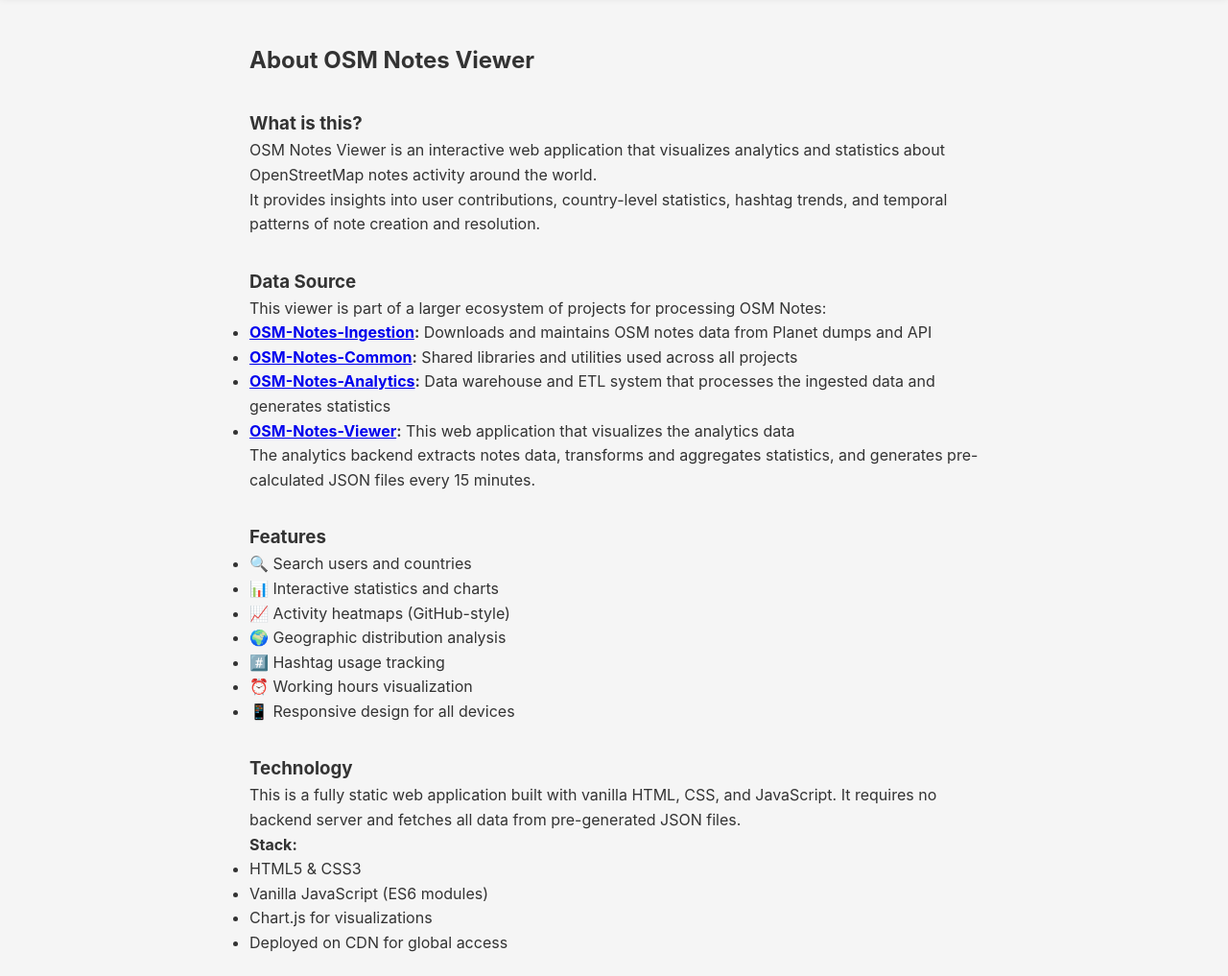
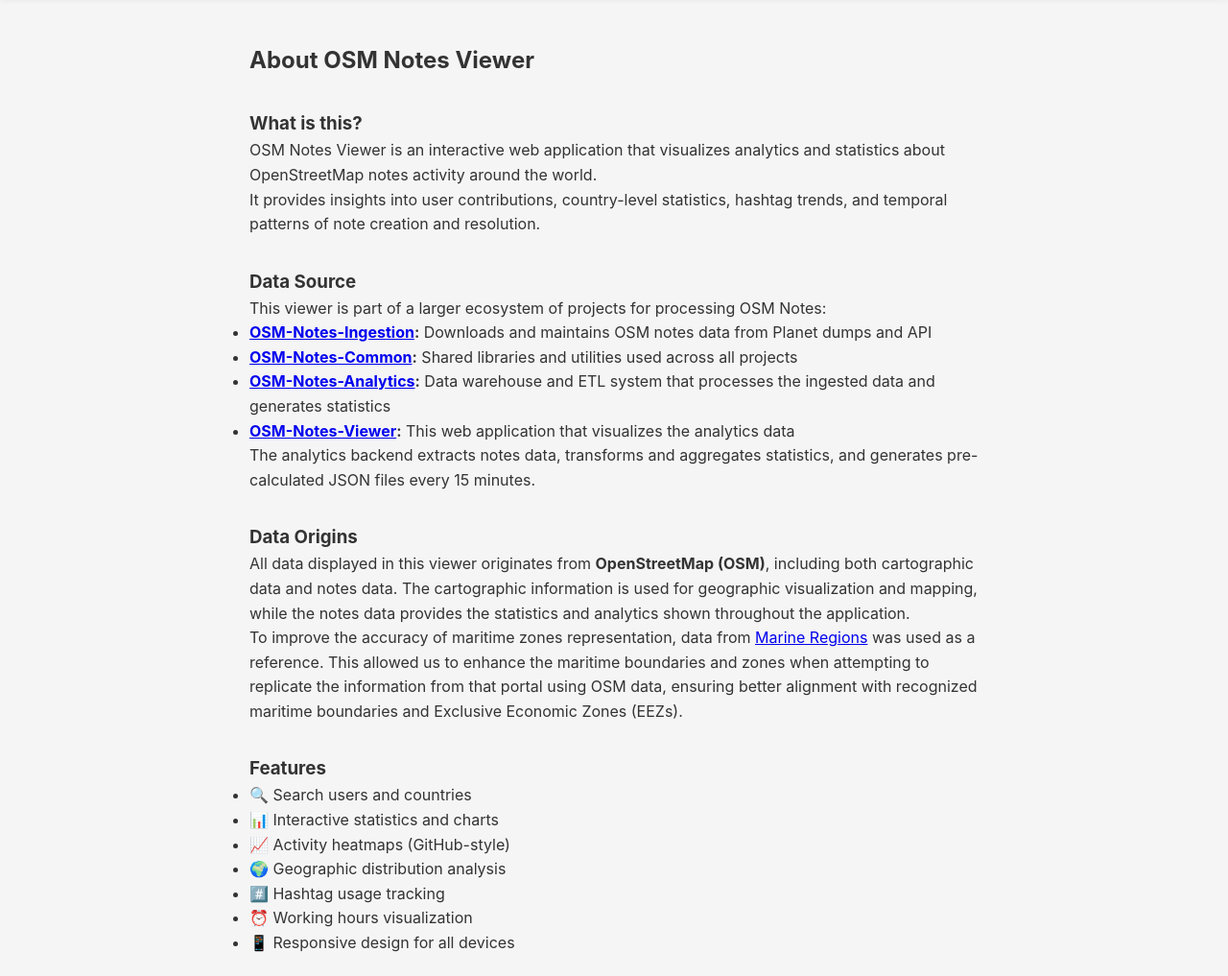
Before and after one commit to OSMLatam/OSM-Notes-Viewer, a website built with Vite: page src/pages/about.html in a window 1280 px wide. Shown: the part 80-1097 px from the top of the page at 96% size. Built offline with nearby package versions, Linux system fonts and the light colour scheme; files whose address does not match are found by name.

Commit message:
Add Data Origins section to About page
- Introduced a new section detailing the sources of data used in the application, specifically highlighting OpenStreetMap (OSM) and Marine Regions.
- Explained the role of cartographic and notes data in the viewer, as well as the enhancements made for maritime zones representation.
- Improved user understanding of data accuracy and sources for better transparency.

```diff
--- a/src/pages/about.html
+++ b/src/pages/about.html
@@ -66,6 +66,23 @@
                 <p>
                     The analytics backend extracts notes data, transforms and aggregates statistics,
                     and generates pre-calculated JSON files every 15 minutes.
+                </p>
+            </section>
+
+            <section style="margin: 2rem 0;">
+                <h3>Data Origins</h3>
+                <p>
+                    All data displayed in this viewer originates from <strong>OpenStreetMap (OSM)</strong>,
+                    including both cartographic data and notes data. The cartographic information is used
+                    for geographic visualization and mapping, while the notes data provides the statistics
+                    and analytics shown throughout the application.
+                </p>
+                <p>
+                    To improve the accuracy of maritime zones representation, data from
+                    <a href="https://www.marineregions.org/downloads.php" target="_blank" rel="noopener noreferrer">Marine Regions</a>
+                    was used as a reference. This allowed us to enhance the maritime boundaries and zones
+                    when attempting to replicate the information from that portal using OSM data, ensuring
+                    better alignment with recognized maritime boundaries and Exclusive Economic Zones (EEZs).
                 </p>
             </section>
 
```
